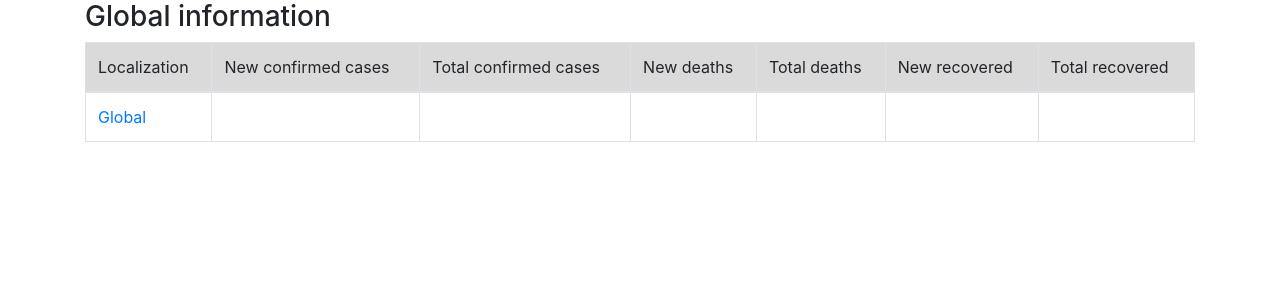
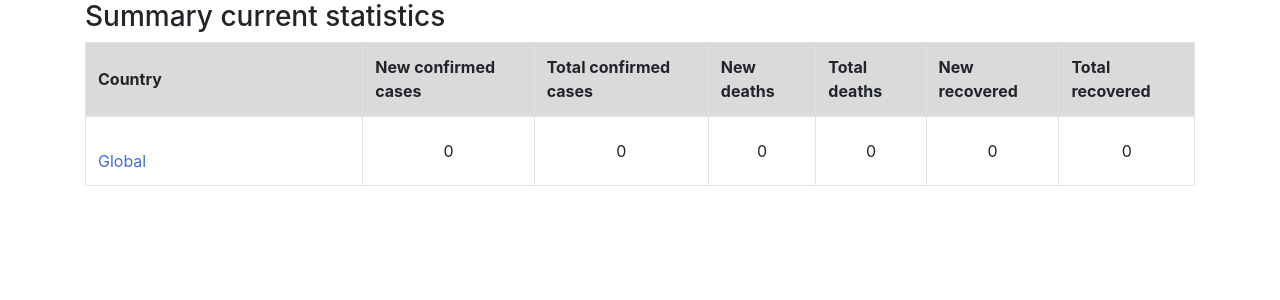
Before and after one commit to tomekmatuszewski/COVID_app, a Flask app: page /covid/summary in a window 1280 px wide. Shown: the top 300 px of the page. Run offline with Flask 2, Linux system fonts and the light colour scheme; data that the repository does not hold is empty; some libraries are stand-ins or nearby versions.

Commit message:
changes in summary

```diff
--- a/covid_app/routes.py
+++ b/covid_app/routes.py
@@ -1,23 +1,25 @@
 from flask import Flask, render_template
 import requests
 
-app = Flask(__name__)
+app = Flask(__name__, static_folder='static')
 
 COVID_API_URL = "https://api.covid19api.com"
-
-ENDPOINTS = {
-    "summary": "/summary",
-}
 
 
 @app.route("/covid/summary")
 def get_all_countries():
-    summary = requests.get(COVID_API_URL+ENDPOINTS["summary"]).json()
-    return render_template("summary.html", summary=summary)
+    path = "/summary"
+    summary = requests.get(COVID_API_URL+path).json()
+    return render_template("summary.html", summary=summary, title="Countries")
 
 
 @app.route("/covid/<country_slug>")
-def country_confirmed_cases(country_slug):
+def country_day_one_confirmed_cases(country_slug):
     path = f"/dayone/country/{country_slug}/status/confirmed"
     cases_day = requests.get(COVID_API_URL+path).json()
-    return render_template("country_details_info.html", cases_day=cases_day)
+    return render_template("country_day_one_confirmed_cases.html", cases_day=cases_day)
+
+
+@app.template_filter()
+def numberFormat(value):
+    return format(int(value), ",d")
--- a/covid_app/static/style.css
+++ b/covid_app/static/style.css
@@ -1,5 +1,45 @@
 #chartContainer
 {
-    width: 100%;
+    width: 70%;
     height: 400px;
+    position: center;
 }
+
+.table > tbody > tr > td
+{
+     vertical-align: middle;
+}
+
+.table > thead > tr > td
+{
+    vertical-align: middle;
+    text-align: left;
+    font-weight: bold;
+}
+
+.datas
+{
+    text-align: center;
+}
+
+.table .country_name
+{
+    width: 25%;
+    vertical-align: middle;
+}
+
+.table .country_name img
+{
+    display: block;
+    float: left;
+    margin-right: 20px;
+}
+
+.table .country_name a
+{
+    display: block;
+    margin-top: 20px;
+    vertical-align: middle;
+    text-decoration: none;
+    color: royalblue;
+}
--- a/covid_app/templates/base.html
+++ b/covid_app/templates/base.html
@@ -2,11 +2,11 @@
 <html lang="en">
 <head>
     <meta charset="UTF-8">
-    <title>Title</title>
+    <title>{{ title }}</title>
+    <link rel="stylesheet" href="https://stackpath.bootstrapcdn.com/bootstrap/4.5.2/css/bootstrap.min.css" integrity="sha384-JcKb8q3iqJ61gNV9KGb8thSsNjpSL0n8PARn9HuZOnIxN0hoP+VmmDGMN5t9UJ0Z" crossorigin="anonymous">
+    <link rel="stylesheet" type="text/css" href="{{ url_for('static', filename="style.css") }}">
     <script src="https://canvasjs.com/assets/script/canvasjs.min.js"></script>
-    <link rel="stylesheet" href="https://stackpath.bootstrapcdn.com/bootstrap/4.5.2/css/bootstrap.min.css" integrity="sha384-JcKb8q3iqJ61gNV9KGb8thSsNjpSL0n8PARn9HuZOnIxN0hoP+VmmDGMN5t9UJ0Z" crossorigin="anonymous">
     <script type="text/javascript" src="{{ url_for('static', filename="cases_per_day_country.js") }}"></script>
-    <link rel="stylesheet" type="text/css" href="{{ url_for('static', filename="style.css") }}">
 </head>
 <body>
 
@@ -14,5 +14,6 @@
         {% block content %} {% endblock %}
     </div>
 
+
 </body>
 </html>
--- a/covid_app/templates/summary.html
+++ b/covid_app/templates/summary.html
@@ -1,10 +1,10 @@
 {% extends "base.html" %}
 {% block content %}
-    <h3>Global information</h3>
+    <h3>Summary current statistics</h3>
     <table class="table table-bordered">
         <thead>
             <tr class="table-active">
-                <td>Localization</td>
+                <td>Country</td>
                 <td>New confirmed cases</td>
                 <td>Total confirmed cases</td>
                 <td>New deaths</td>
@@ -15,25 +15,28 @@
         </thead>
         <tbody>
             <tr>
-                <td><a href="#">Global</a></td>
-                <td>{{ summary.Global.NewConfirmed }}</td>
-                <td>{{ summary.Global.TotalConfirmed }}</td>
-                <td>{{ summary.Global.NewDeaths }}</td>
-                <td>{{ summary.Global.TotalDeaths }}</td>
-                <td>{{ summary.Global.NewRecovered }}</td>
-                <td>{{ summary.Global.TotalRecovered }}</td>
+                <td class="country_name"><a href="#">Global</a></td>
+                <td class="datas">{{ summary.Global.NewConfirmed | numberFormat }}</td>
+                <td class="datas">{{ summary.Global.TotalConfirmed | numberFormat }}</td>
+                <td class="datas">{{ summary.Global.NewDeaths | numberFormat }}</td>
+                <td class="datas">{{ summary.Global.TotalDeaths | numberFormat}}</td>
+                <td class="datas">{{ summary.Global.NewRecovered | numberFormat }}</td>
+                <td class="datas">{{ summary.Global.TotalRecovered | numberFormat }}</td>
             </tr>
                 {% for country in summary.Countries %}
                     <tr>
-                        <td><a href="{{ url_for('country_confirmed_cases', country_slug=country.Slug) }}">
-                            {{ country.Country }}</a>
+                        <td class="country_name">
+                            <img src="https://www.countryflags.io/{{ country.CountryCode }}/shiny/64.png"/>
+                            <a href="{{ url_for('country_day_one_confirmed_cases', country_slug=country.Slug) }}">
+                            {{ country.Country }}
+                            </a>
                         </td>
-                        <td>{{ country.NewConfirmed }}</td>
-                        <td>{{ country.TotalConfirmed }}</td>
-                        <td>{{ country.NewDeaths }}</td>
-                        <td>{{ country.TotalDeaths }}</td>
-                        <td>{{ country.NewRecovered }}</td>
-                        <td>{{ country.TotalRecovered }}</td>
+                        <td class="datas">{{ country.NewConfirmed | numberFormat }}</td>
+                        <td class="datas">{{ country.TotalConfirmed | numberFormat }}</td>
+                        <td class="datas">{{ country.NewDeaths | numberFormat }}</td>
+                        <td class="datas">{{ country.TotalDeaths | numberFormat }}</td>
+                        <td class="datas">{{ country.NewRecovered | numberFormat }}</td>
+                        <td class="datas">{{ country.TotalRecovered | numberFormat }}</td>
                     </tr>
               {% endfor %}
 
```
Also changed, not shown: covid_app/templates/country_day_one_confirmed_cases.html (renamed from covid_app/templates/country_details_info.html, +9 -5 lines), 1 other file.
